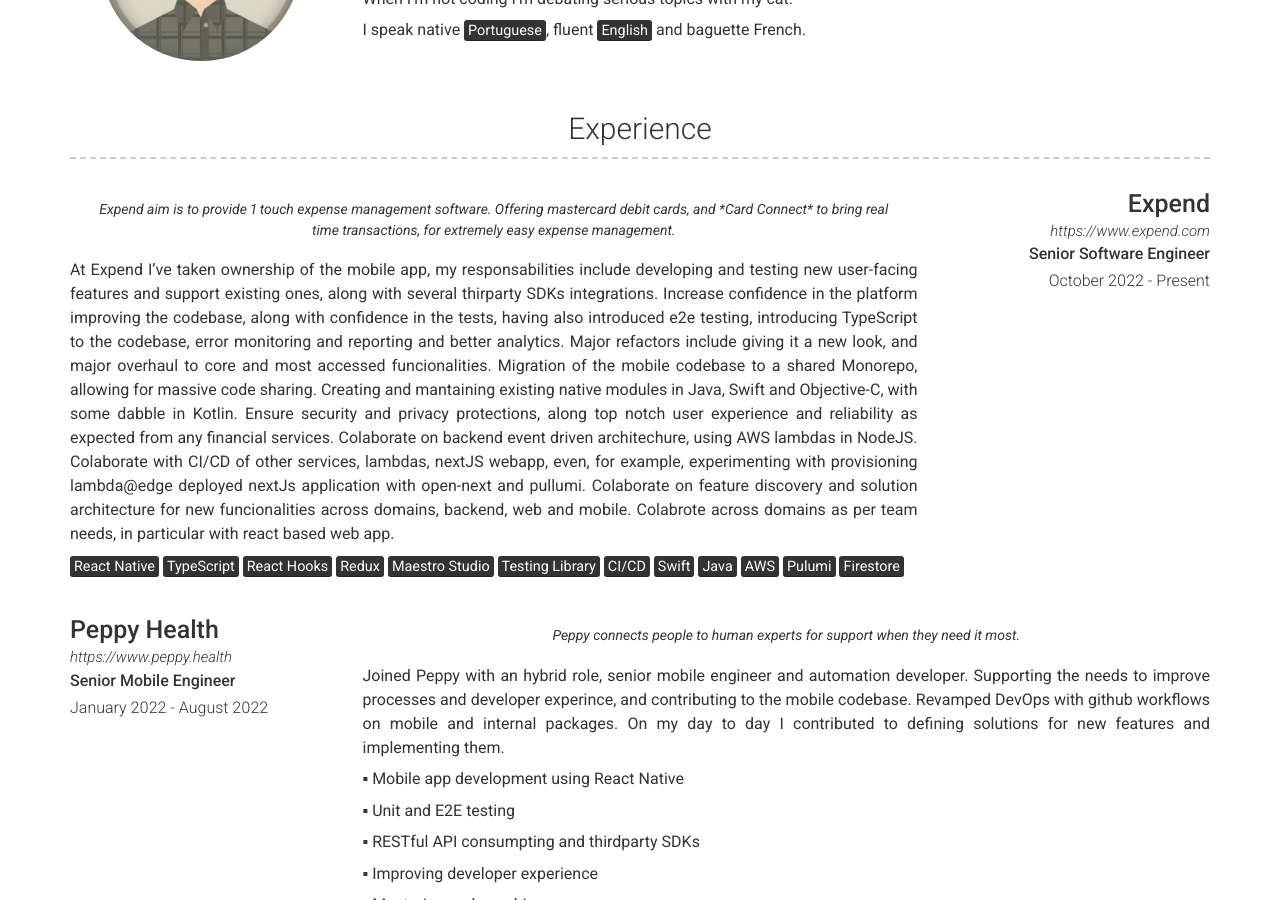
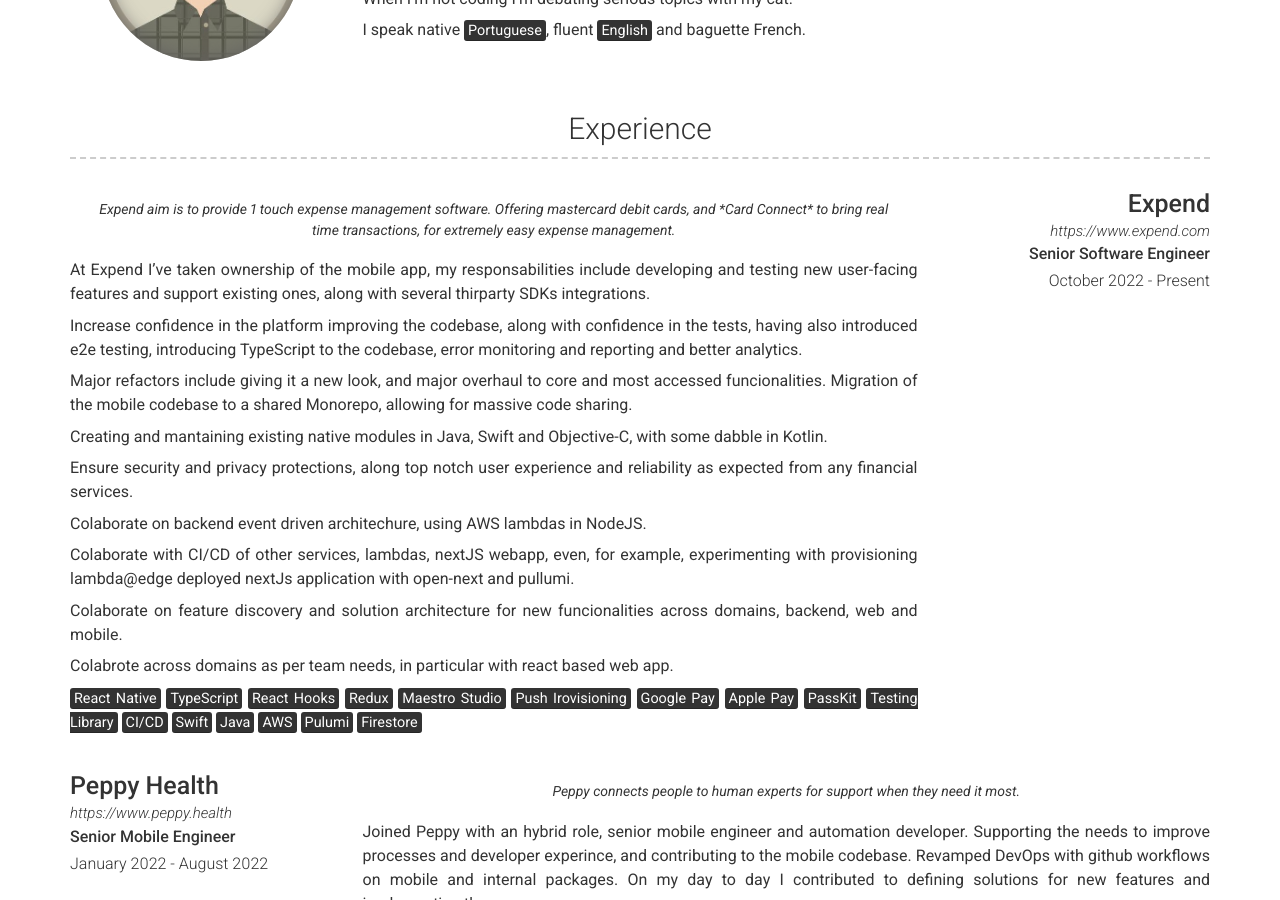
Before and after one commit to filipef101/filipef101.github.io, a Jekyll site: the page built from index.md, in a window 1280 px wide and 900 px high, scrolled down 418 px. Built offline with Jekyll 4.4.1, drawn with Linux system fonts in a browser that asks for light colours; nearby versions of some CDN libraries; a script that is not in the unit is left out.

Commit message:
Update experience.yml

```diff
--- a/_data/experience.yml
+++ b/_data/experience.yml
@@ -8,16 +8,24 @@
     Expend aim is to provide 1 touch expense management software. Offering mastercard debit cards, and *Card Connect* to bring real time transactions, for extremely easy expense management.
   description: | # this will include new lines to allow paragraphs
     At Expend I've taken ownership of the mobile app, my responsabilities include developing and testing new user-facing features and support existing ones, along with several thirparty SDKs integrations.
+
     Increase confidence in the platform improving the codebase, along with confidence in the tests, having also introduced e2e testing, introducing TypeScript to the codebase, error monitoring and reporting and better analytics.
+
     Major refactors include giving it a new look, and major overhaul to core and most accessed funcionalities. Migration of the mobile codebase to a shared Monorepo, allowing for massive code sharing.
+
     Creating and mantaining existing native modules in Java, Swift and Objective-C, with some dabble in Kotlin.
+
     Ensure security and privacy protections, along top notch user experience and reliability as expected from any financial services.
+
     Colaborate on backend event driven architechure, using AWS lambdas in NodeJS.
+
     Colaborate with CI/CD of other services, lambdas, nextJS webapp, even, for example, experimenting with provisioning lambda@edge deployed nextJs application with open-next and pullumi.
+
     Colaborate on feature discovery and solution architecture for new funcionalities across domains, backend, web and mobile.
+
     Colabrote across domains as per team needs, in particular with react based web app.
 
-      <mark>React Native</mark> <mark>TypeScript</mark> <mark>React Hooks</mark> <mark>Redux</mark> <mark>Maestro Studio</mark> <mark>Testing Library</mark> <mark>CI/CD</mark> <mark>Swift</mark> <mark>Java</mark> <mark>AWS</mark> <mark>Pulumi</mark> <mark>Firestore</mark>
+      <mark>React Native</mark> <mark>TypeScript</mark> <mark>React Hooks</mark> <mark>Redux</mark> <mark>Maestro Studio</mark> <mark>Push Irovisioning</mark> <mark>Google Pay</mark> <mark>Apple Pay</mark> <mark>PassKit</mark> <mark>Testing Library</mark> <mark>CI/CD</mark> <mark>Swift</mark> <mark>Java</mark> <mark>AWS</mark> <mark>Pulumi</mark> <mark>Firestore</mark>
 
 - layout: left
   company: Peppy Health
```
